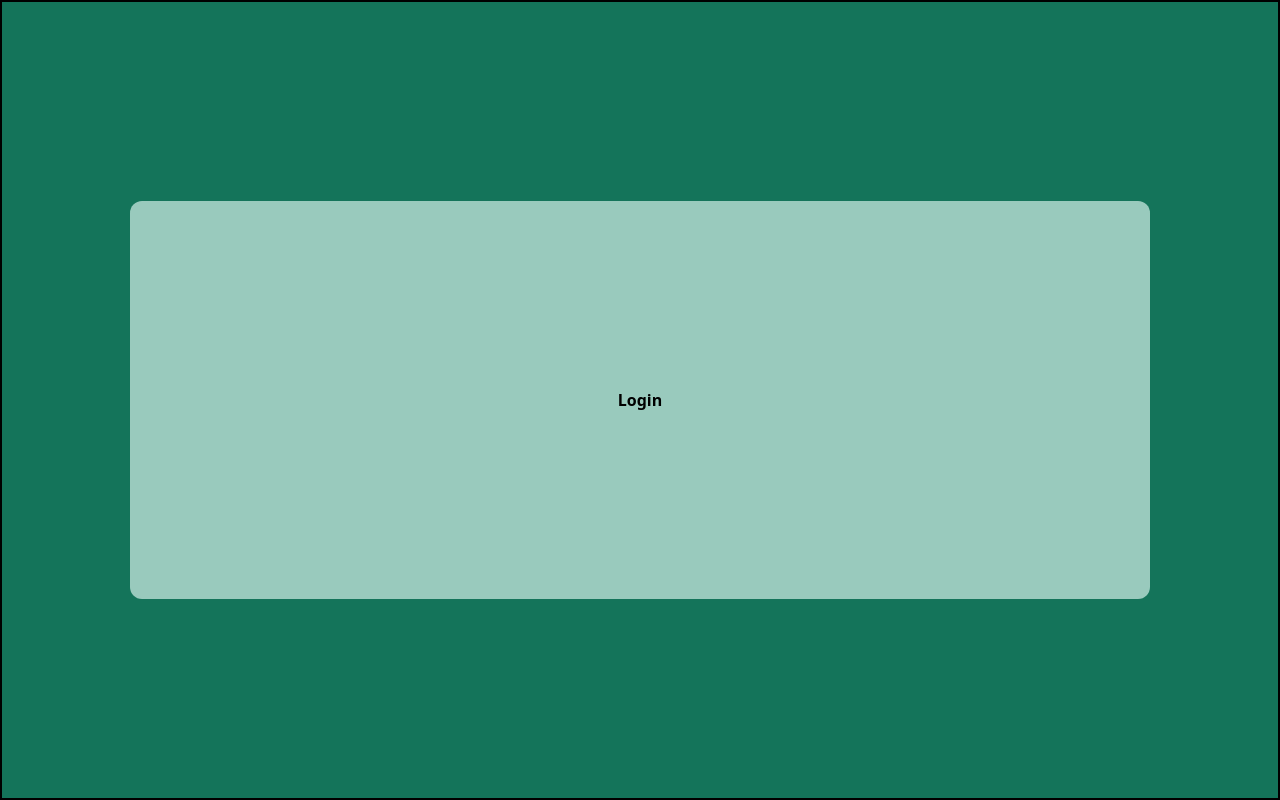
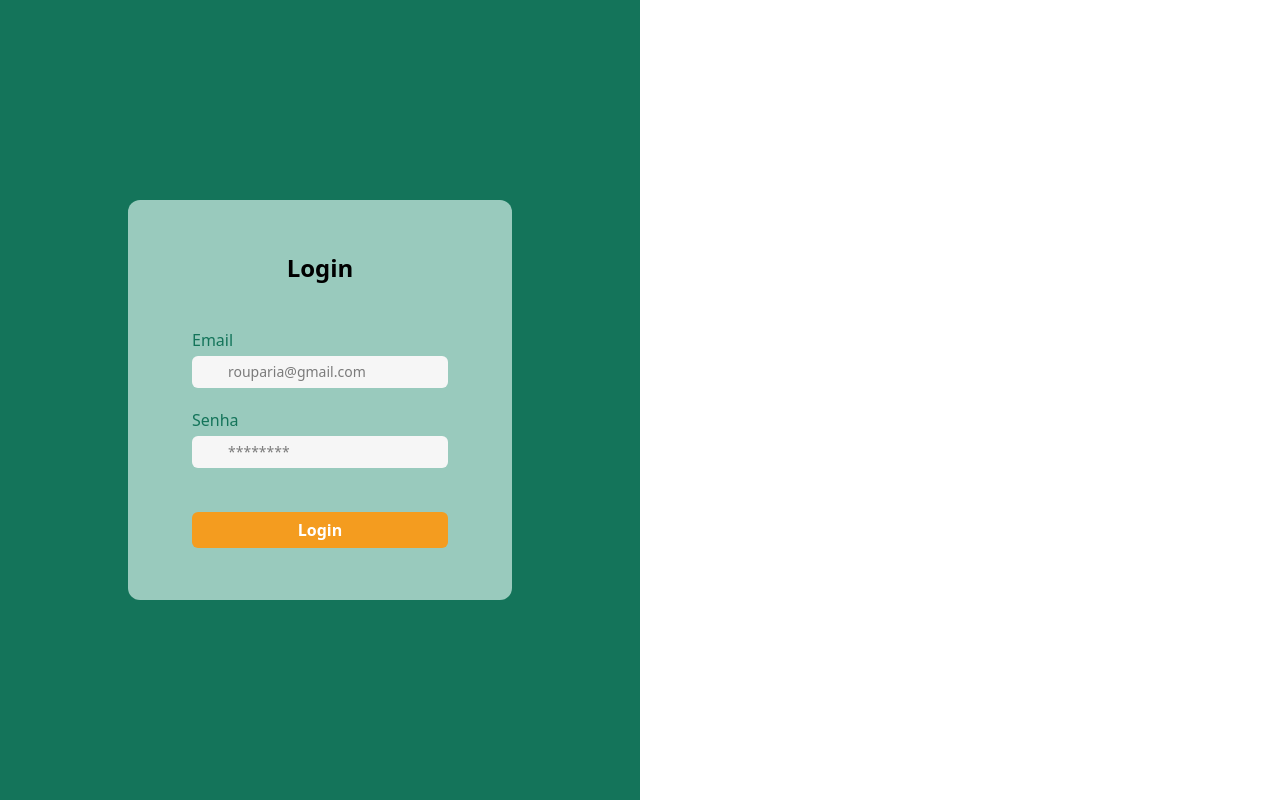
Before and after one commit to Roberto-Ceschini/Rouparia-Front, a Next.js app in the folder rouparia-front/: page / in a window 1280 px wide. Shown: the top 800 px of the page. Built offline with nearby package versions, Linux system fonts and the light colour scheme.

Commit message:
Hotfix Git

```diff
--- a/rouparia-front/src/app/globals.css
+++ b/rouparia-front/src/app/globals.css
@@ -25,7 +25,7 @@
 
     --color-cinza-claro: #FBFBFB;
     --color-verde-primario: #14745A;
-    --color-amarelo: #14745A;
     --color-verde-secundario: #7C9C91;
     --color-verde-terciario: #99CABD;
+    --color-laranja: #F49C1F;
 }
--- /dev/null
+++ b/rouparia-front/src/app/home/page.tsx
@@ -0,0 +1,56 @@
+"use client"
+import FormInput from "@/components/FormInput";
+import SubmitButton from "@/components/SubmitButton";
+import { Form, Formik } from "formik";
+import { useState } from "react";
+import * as Yup from 'yup';
+
+export default function Home(){
+
+    const [colaborador, setColaborador] = useState (null)
+
+   return (
+
+       <>
+       {/**Background Verde*/}
+       <div className="flex w-[100vw] h-[100vh] bg-verde-primario justify-center items-center md:w-[50vw]">
+         {/**Caixa Formulario*/}
+         <div className="flex flex-col p-2 justify-evenly w-[80%] h-[50%] bg-verde-terciario rounded-xl md:w-[60%] lg:px-16 lg:py-20">
+           {/**Texto Login*/}
+           <h1 className="font-bold text-center font-poppins-semi-bold text-xl md:text-2xl">Digite o número do colaborador</h1>
+           {/**Formulario*/}
+           <Formik
+             initialValues={{
+               nColaborador: '',
+             }}
+             validationSchema={Yup.object({
+               nColaborador: Yup.number().typeError('Por favor, digite um número válido!').required('Por favor, digite o número do colaborador!'),
+
+             })}
+             onSubmit={(values, { setSubmitting }) => {
+               setTimeout(() => {
+                 alert(JSON.stringify(values, null, 2));
+                 setSubmitting(false);
+               }, 400);
+             }}
+           >
+             <Form className='flex flex-col gap-4'>
+               {/**N do colaborador*/}
+               <FormInput
+                 name='nColaborador'
+                 placeholder='Exemplo: 001'
+                 label='N° do colaborador' />
+
+               {/**Submit*/}
+               <SubmitButton name='Pesquisar' />
+             </Form>
+           </Formik>
+         </div>
+       </div>
+       {/**Background Branco*/}
+       <div className="flex w-[50vw] h-[100vh] border-2 bg-white justify-center items-center">
+             {/**Imagem*/}
+       </div>
+       </>
+     );
+   }
--- a/rouparia-front/src/app/page.tsx
+++ b/rouparia-front/src/app/page.tsx
@@ -1,13 +1,63 @@
-import Image from "next/image";
+"use client"
+import React from 'react';
+import { Form, Formik } from "formik";
+import * as Yup from 'yup';
+import FormInput from '@/components/FormInput';
+import SubmitButton from '@/components/SubmitButton';
+import { useRouter } from 'next/navigation'
 
 export default function Home() {
+  const router = useRouter()
   return (
-    <div className="flex w-[100vw] h-[100vh] border-2 bg-verde-primario justify-center items-center
-    ">
-     <div className="flex justify-center items-center p-2 w-[80%] h-[50%] bg-verde-terciario rounded-xl">
-      <h1 className="font-bold">Login</h1>
-      <></>
-     </div>
+
+    <>
+    {/**Background Verde*/}
+    <div className="flex w-[100vw] h-[100vh] bg-verde-primario justify-center items-center md:w-[50vw]">
+      {/**Caixa Formulario*/}
+      <div className="flex flex-col p-2 justify-evenly w-[80%] h-[50%] bg-verde-terciario rounded-xl md:w-[60%] lg:px-16">
+        {/**Texto Login*/}
+        <h1 className="font-bold text-center font-poppins-semi-bold text-xl md:text-2xl">Login</h1>
+        {/**Formulario*/}
+        <Formik
+          initialValues={{
+            email: '',
+            password: '',
+          }}
+          validationSchema={Yup.object({
+            email: Yup.string().email('Endereço de email inválido!').required('Email é obrigatório!'),
+            password: Yup.string().required('Senha é obrigatória'),
+
+          })}
+          onSubmit={(values, { setSubmitting }) => {
+            setTimeout(() => {
+              alert(JSON.stringify(values, null, 2));
+              setSubmitting(false);
+            }, 400);
+
+            router.replace('/home');
+          }}
+        >
+          <Form className='flex flex-col gap-4'>
+            {/**Email*/}
+            <FormInput
+              name='email'
+              placeholder='rouparia@gmail.com'
+              label='Email' />
+            {/**Senha*/}
+            <FormInput
+              name='password'
+              placeholder='********'
+              label='Senha' />
+            {/**Submit*/}
+           <SubmitButton name='Login' />
+          </Form>
+        </Formik>
+      </div>
     </div>
+    {/**Background Branco*/}
+    <div className="flex w-[50vw] h-[100vh] border-2 bg-white justify-center items-center">
+          {/**Imagem*/}
+    </div>
+    </>
   );
 }
--- /dev/null
+++ b/rouparia-front/src/components/FormInput.tsx
@@ -0,0 +1,31 @@
+import { ErrorMessage, Field } from "formik";
+import SvgCaixaEmail from "./SvgCaixaEmail";
+import SvgCadeado from "./SvgCadeado";
+
+interface FormInputProps
+ {
+    name: string;
+    placeholder: string;
+    label: string;
+}
+
+const inputIcons = [SvgCaixaEmail, SvgCadeado];
+
+export default function FormInput({ name, placeholder, label }: FormInputProps) {
+
+    return (
+        <div className='flex flex-col gap-1'>
+            <label htmlFor="email" className="text-verde-primario font-poppins-regular text-base">{label}</label>
+            <div className="relative">
+                <Field
+                    name={name}
+                    type={name}
+                    placeholder={placeholder}
+                    className="bg-[#F6F6F6] rounded-md pl-9 py-1.5 w-[100%] text-sm"  // Adiciona padding à esquerda para o ícone
+                />
+                {name === 'email' ? inputIcons[0]() : name === 'nColaborador' ? '' : inputIcons[1]()}
+            </div>
+            <p className='text-red-500 text-sm'><ErrorMessage name={name} /></p>
+        </div>
+    );
+}
--- /dev/null
+++ b/rouparia-front/src/components/SubmitButton.tsx
@@ -0,0 +1,12 @@
+interface SubmitButtonProps {
+    name: string;
+
+}
+
+export default function SubmitButton({ name }: SubmitButtonProps) {
+    return (
+        <button
+         type="submit"
+         className='bg-laranja py-1.5 rounded-md text-white font-semibold mt-6 hover:cursor-pointer hover:bg-laranja-hover'>{name}</button>
+    )
+}
--- /dev/null
+++ b/rouparia-front/src/components/SvgCadeado.tsx
@@ -0,0 +1,5 @@
+export default function SvgCadeado(){
+    return (
+        <></>
+    );
+}
--- /dev/null
+++ b/rouparia-front/src/components/SvgCaixaEmail.tsx
@@ -0,0 +1,6 @@
+export default function SvgCaixaEmail(){
+
+    return (
+        <></>
+    );
+}
--- /dev/null
+++ b/rouparia-front/src/types/colaborador.tsx
@@ -0,0 +1,3 @@
+export type Colaborador {
+
+}
```
